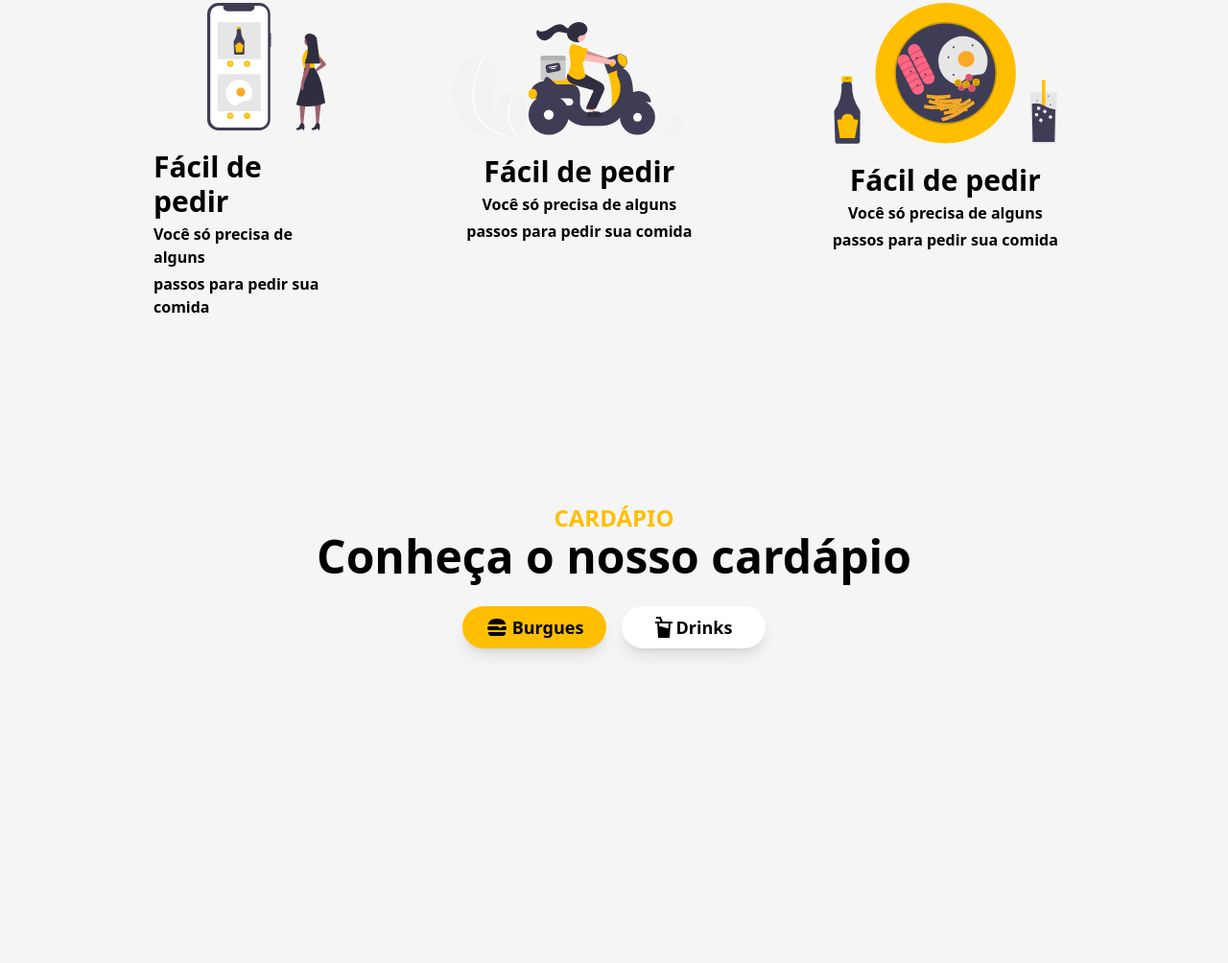
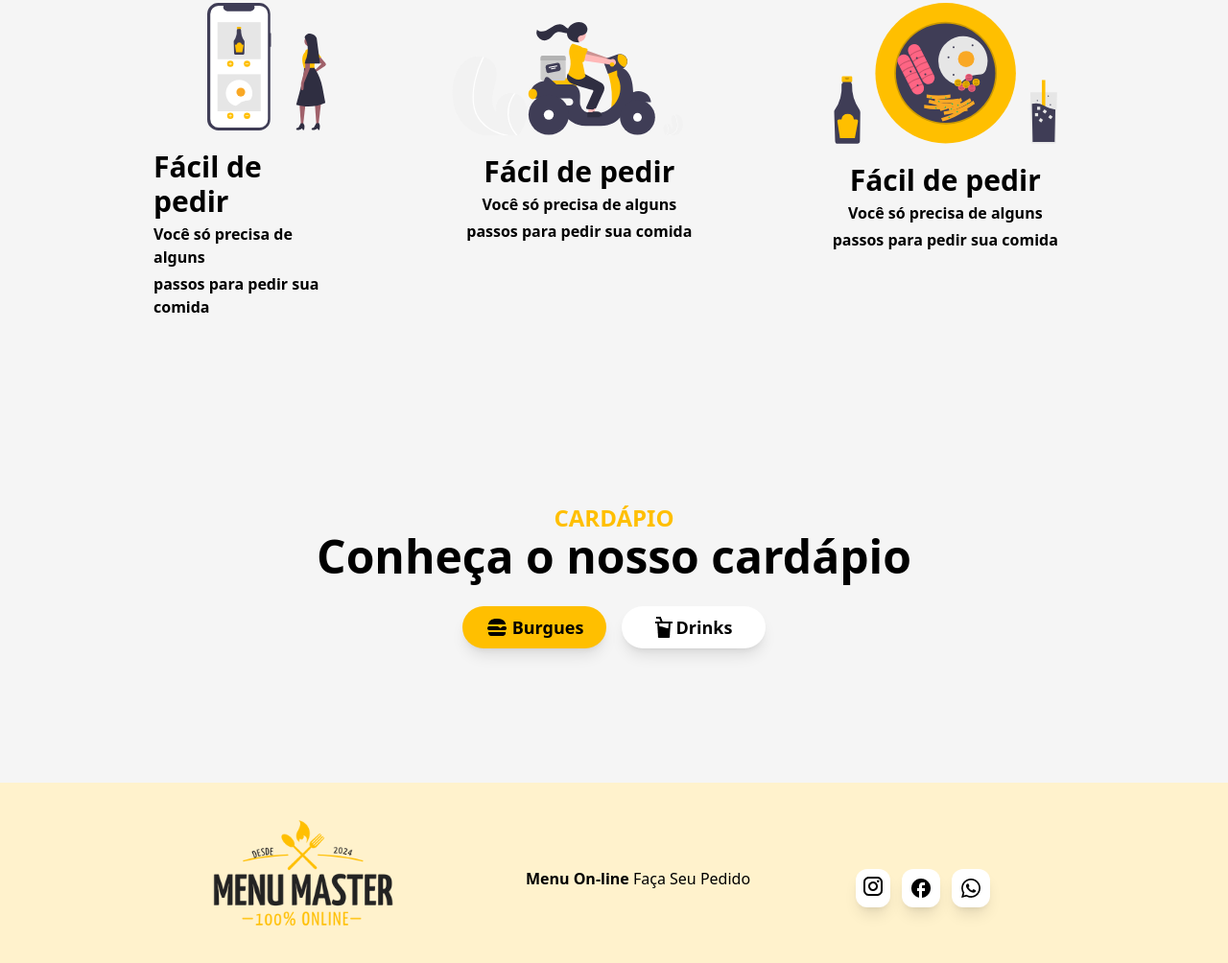
Before and after one commit to ayranoliveira1/MenuMaster, a website built with Vite: page index.html in a window 1280 px wide. Shown: the part 1032-2036 px from the top of the page at 96% size. Before the commit the page ends 1848 px from the top, so only its background shows below. Built offline with nearby package versions, Linux system fonts and the light colour scheme; files whose address does not match are found by name.

Commit message:
Feat: add footer

```diff
--- a/index.html
+++ b/index.html
@@ -9,8 +9,8 @@
       <link rel="stylesheet" href="src/style.css" />
       <script src="https://cdn.jsdelivr.net/npm/axios/dist/axios.min.js"></script>
    </head>
-   <body class="bg-primary mx-auto container">
-      <header class="flex w-full justify-between px-32 py-5">
+   <body class="bg-primary">
+      <header class="flex w-full justify-between px-32 py-5 mx-auto container">
          <div class="logo">
             <img src="/FOOD MENU (7).png" height="230" width="230" alt="" />
          </div>
@@ -46,7 +46,7 @@
          </nav>
       </header>
 
-      <main class="main px-40 py-28">
+      <main class="main px-40 py-28 mx-auto container">
          <div class="flex gap-72 relative">
             <section class="flex flex-col gap-4 pt-10">
                <h1 class="text-6xl font-semibold">
@@ -208,7 +208,48 @@
          </div>
       </main>
 
-      <footer class="footer"></footer>
+      <footer
+         class="footer px-52 h-[200px] flex gap-40 bg-[#FFF2CC] mx-auto items-center justify-between"
+      >
+         <div class="flex mx-auto items-center justify-between container">
+            <div>
+               <img
+                  src="/FOOD MENU (7).png"
+                  height="230"
+                  width="230"
+                  alt="MenuMaster"
+               />
+            </div>
+            <div>
+               <span class="font-semibold">Menu On-line</span> Faça Seu Pedido
+            </div>
+            <div class="flex gap-3 mt-5 mr-10">
+               <a
+                  class="p-2 bg-branco shadow-lg rounded-xl hover:bg-amarelo"
+                  href="#"
+                  target="_blank"
+               >
+                  <img src="/Instagram.png" alt="" />
+               </a>
+
+               <a
+                  class="p-2 bg-branco shadow-lg rounded-xl hover:bg-amarelo"
+                  href="#"
+                  target="_blank"
+               >
+                  <img src="/Facebook.png" alt="" />
+               </a>
+
+               <a
+                  class="p-2 bg-branco shadow-lg rounded-xl hover:bg-amarelo"
+                  href="#"
+                  target="_blank"
+               >
+                  <img src="/whatasapp.png" alt="" />
+               </a>
+            </div>
+         </div>
+      </footer>
 
       <script type="module" src="src/main.ts"></script>
    </body>
--- a/src/services/burgues/getBurgues.ts
+++ b/src/services/burgues/getBurgues.ts
@@ -15,7 +15,7 @@ export const getBurgues = async () => {
             <div
                class="card-item flex flex-col items-center shadow-xl rounded-3xl mt-4 bg-branco w-[260px] h-[340px] hover:bg-amarelo"
             >
-               <div class="w-[220px] h-[220px] mt-4 bg-black rounded-3xl">
+               <div class="w-[220px] h-[220px] mt-4 bg-black rounded-3xl flex items-center">
                   <img src="${
                      burguer.imageURL
                   }" alt="" width="220" height="220" class="rounded-3xl"/>
--- a/src/services/drinks/getDrinks.ts
+++ b/src/services/drinks/getDrinks.ts
@@ -15,7 +15,7 @@ export const getDrinks = async () => {
             <div
                class="card-item flex flex-col items-center shadow-xl rounded-3xl mt-4 bg-branco w-[260px] h-[340px] hover:bg-amarelo"
             >
-               <div class="w-[220px] h-[220px] mt-4 rounded-3xl">
+               <div class="w-[220px] h-[220px] mt-4 rounded-3xl bg-white flex items-center">
                   <img src="${
                      drinks.imageURL
                   }" alt="" width="220" height="220" class="rounded-3xl"/>
```
Also changed, not shown: src/output.css.
